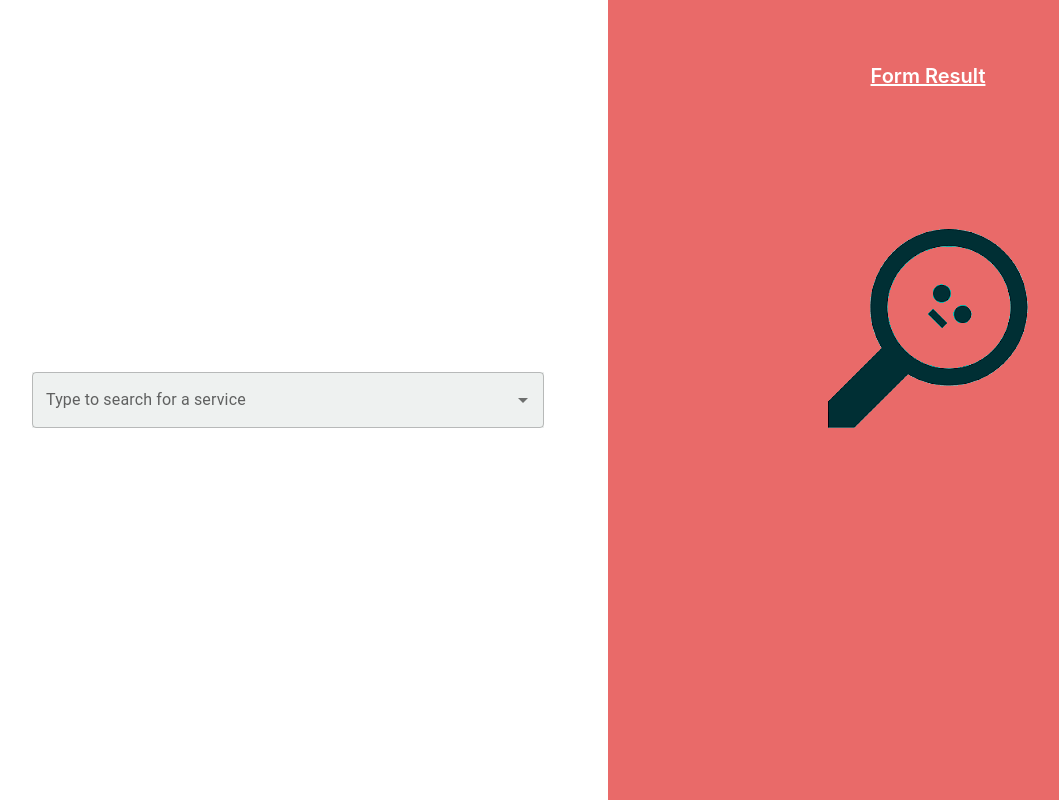
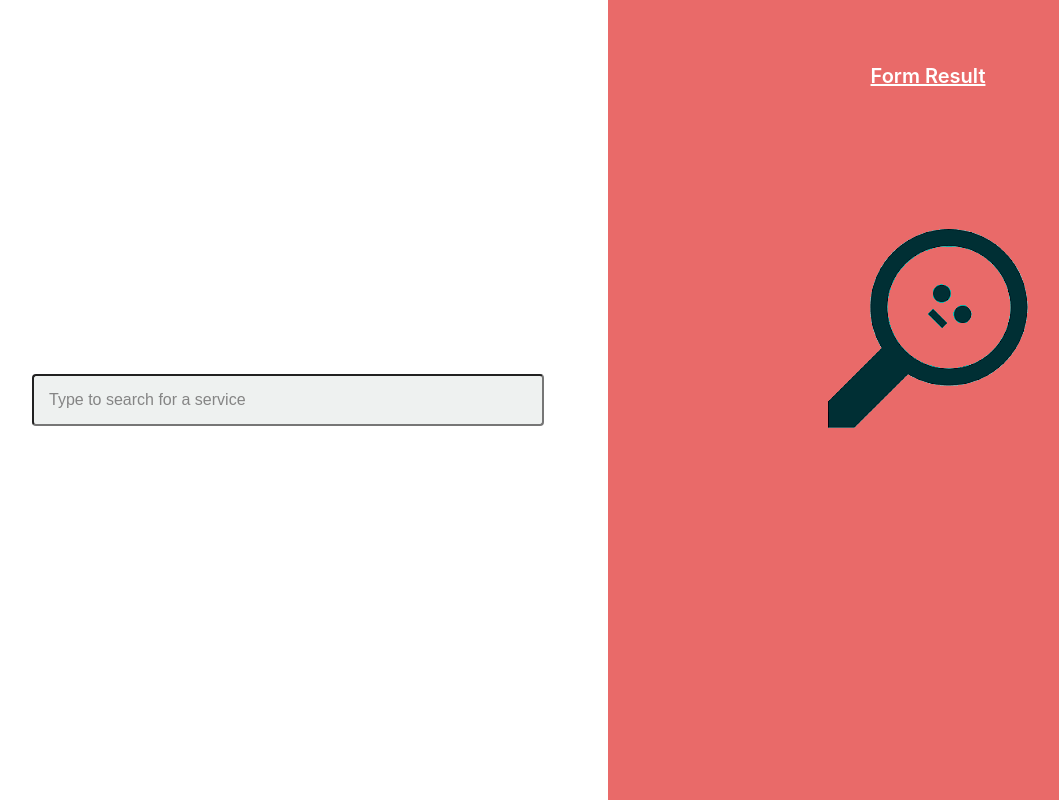
Before and after one commit to muzammilhussainshah/SkuSearchInput, a React (Create React App) app: page / in a window 1280 px wide. Shown: the whole page, without its empty margins (32-1091 px from the left). Built offline with nearby package versions, Linux system fonts and the light colour scheme.

Commit message:
auto complete UI

```diff
--- /dev/null
+++ b/src/components/AutoComplete/index.js
@@ -0,0 +1,49 @@
+import React, { useState } from "react";
+import "./style.css";
+
+function AutoCompleteComponent({
+  data = ["asd", "sad", "sadasd", "sads"],
+  searchText = true,
+  loading = false,
+  onChangeText,
+  noResults = false,
+  onFocus,
+  onBlur,
+  onSelect,
+}) {
+  return (
+    <div className="search-input">
+      <input
+        className={"input-autocomplete"}
+        onFocus={onFocus}
+        onBlur={onBlur}
+        onChange={(event) => onChangeText(event.target.value)}
+        placeholder={"Type to search for a service"}
+      />
+      {searchText && !data.length && (
+        <div className={"overflow-container"}>
+          {loading && <div className={"no-result"}>{"Loading..."}</div>}
+          {noResults && !loading && (
+            <div className={"no-result"}>{"There are no results"}</div>
+          )}
+        </div>
+      )}
+
+      {searchText && data.length > 0 && (
+        <div
+          style={{
+            bottom: data.length > 6 ? -202 : -44 * data.length,
+            overflowY: data.length > 6 ? "scroll" : "auto",
+          }}
+          className={"overflow-container-full-height"}
+        >
+          {data.map((i) => {
+            return <div onClick={() => onSelect(i.sku_id)}>{i.sku_name}</div>;
+          })}
+        </div>
+      )}
+    </div>
+  );
+}
+
+export default AutoCompleteComponent;
--- /dev/null
+++ b/src/components/AutoComplete/style.css
@@ -0,0 +1,52 @@
+.search-input {
+  display: flex;
+  position: relative;
+}
+
+.input-autocomplete {
+  display: flex;
+  flex-grow: 1;
+  padding: 15px;
+  color: rgba(0, 0, 0, 0.87);
+  border-radius: 4px;
+  background-color: #eef1f0;
+  font-size: 16px;
+}
+
+.input-autocomplete::placeholder {
+  font-size: 16px;
+  color: rgb(133, 133, 133);
+}
+
+.overflow-container {
+  display: flex;
+  width: 100%;
+  background-color: #ffffff;
+  border-radius: 4px;
+  box-shadow: 0px 0.5px 4px 0.5px grey;
+  /* padding: 15px; */
+  /* border: 1px solid; */
+  position: absolute;
+  bottom: -51px;
+}
+
+.no-result {
+  padding: 15px;
+  color: gray;
+}
+
+.overflow-container-full-height {
+  display: flex;
+  flex-direction: column;
+  width: 100%;
+  background-color: #ffffff;
+  border-radius: 4px;
+  box-shadow: 0px 0.5px 4px 0.5px grey;
+  position: absolute;
+  max-height: 200px;
+}
+
+.overflow-container-full-height > div {
+  padding: 13px;
+  color: gray;
+}
--- a/src/components/SkuSearchInput.js
+++ b/src/components/SkuSearchInput.js
@@ -1,207 +1,247 @@
-import React, { useState } from 'react';
-import TextField from '@mui/material/TextField';
-import Autocomplete from '@mui/material/Autocomplete';
+import React, { useState, useEffect } from "react";
+import TextField from "@mui/material/TextField";
+import Autocomplete from "@mui/material/Autocomplete";
+import AutoCompleteComponent from "./AutoComplete";
 
-export default function SkuSearchInput({ searchUrl, checkSearchKey, width, placeHolder, backgroundColor, onSelect }) {
+export default function SkuSearchInput({
+  searchUrl,
+  checkSearchKey,
+  width,
+  placeHolder,
+  backgroundColor,
+  onSelect,
+}) {
   const [autoFilledData, setautoFilledData] = useState([]);
   const [isLoading, setisLoading] = useState(false);
-
-
+  const [searchText, setSearchText] = useState("");
+  const [noResults, setNoResults] = useState(false);
 
   const searchData = async (keyWord) => {
-    setisLoading(true)
+    setisLoading(true);
     let url;
-    url = `${searchUrl}${checkSearchKey}=${keyWord}`
-    console.log(url, "urlQueryParamurlQueryParam")
+    url = `${searchUrl}${checkSearchKey}=${keyWord}`;
+    console.log(url, "urlQueryParamurlQueryParam");
     try {
       var requestOptions = {
-        method: 'GET',
-        redirect: 'follow'
+        method: "GET",
+        redirect: "follow",
       };
       fetch(url, requestOptions)
-        .then(response => response.json())
-        .then(result => {
-          setautoFilledData(result.sku)
-          setisLoading(false)
+        .then((response) => response.json())
+        .then((result) => {
+          console.log(
+            "🚀 ~ file: SkuSearchInput.js ~ line 32 ~ .then ~ result",
+            result
+          );
+          setautoFilledData(result.sku);
+          setisLoading(false);
+          setNoResults(false);
         })
-        .catch(error => console.log('error', error));
+        .catch((error) => console.log("error", error));
+    } catch (err) {
+      setisLoading(false);
+      console.log(
+        err.response,
+        "error from searchData",
+        JSON.parse(JSON.stringify(err.message))
+      );
     }
-    catch (err) {
-      setisLoading(false)
-      console.log(err.response, "error from searchData", JSON.parse(JSON.stringify(err.message)));
-    }
-  }
+  };
 
-
-
-  let timer = setTimeout(() => { }, 1);
+  let timer = setTimeout(() => {}, 1);
   const onChange = (keyWord) => {
     // keyword= 'wood'
     if (keyWord) {
-      console.log(keyWord, 'keyWordkeyWordkeyWord')
+      console.log(keyWord, "keyWordkeyWordkeyWord");
+      setSearchText(keyWord);
       clearTimeout(timer);
       timer = setTimeout(() => {
         searchData(keyWord);
-      }, 500)
+      }, 500);
+    } else {
+      setTimeout(() => {
+        setautoFilledData([]);
+      }, 1000);
     }
-    else {
-      setTimeout(() => {
-        setautoFilledData([])
-      }, 1000)
-    }
-  }
-
-
+  };
 
   return (
     <div style={{ width }}>
+      <AutoCompleteComponent
+        loading={isLoading}
+        data={autoFilledData}
+        onFocus={() => {
+          setSearchText(true);
+          setNoResults(true);
+        }}
+        onBlur={() => {
+          setTimeout(() => {
+            setSearchText(false);
+            setNoResults(false);
+          }, 500);
+        }}
+        onChangeText={onChange}
+        noResults={noResults}
+        searchText={searchText}
+        onSelect={(as) => console.log(as)}
+      />
+      {/* <br />
+      <br />
+      <br />
+      <br />
+      <br />
+      <br />
+      <br />
       <Autocomplete
         onChange={(event, value) => onSelect(value)}
         onClose={() => setautoFilledData([])}
         loading={isLoading}
         getOptionLabel={(option) => option[checkSearchKey]}
         disablePortal
-        noOptionsText='There are no results'
+        noOptionsText="There are no results"
         id="combo-box-demo"
         options={autoFilledData}
         sx={{ backgroundColor }}
-        renderInput={(params) =>
-          <TextField onChange={(event) => {
-            onChange(event.target.value)
-          }}
-            color={'warning'}
+        renderInput={(params) => (
+          <TextField
+            onChange={(event) => {
+              onChange(event.target.value);
+            }}
+            color={"warning"}
             {...params}
-            label={placeHolder} />}
-      />
+            label={placeHolder}
+          />
+        )}
+      /> */}
     </div>
-
   );
 }
 
 // Top 100 films as rated by IMDb users. http://www.imdb.com/chart/top
 const top100Films = [
-  { label: 'The Shawshank Redemption', year: 1994 },
-  { label: 'The Godfather', year: 1972 },
-  { label: 'The Godfather: Part II', year: 1974 },
-  { label: 'The Dark Knight', year: 2008 },
-  { label: '12 Angry Men', year: 1957 },
+  { label: "The Shawshank Redemption", year: 1994 },
+  { label: "The Godfather", year: 1972 },
+  { label: "The Godfather: Part II", year: 1974 },
+  { label: "The Dark Knight", year: 2008 },
+  { label: "12 Angry Men", year: 1957 },
   { label: "Schindler's List", year: 1993 },
-  { label: 'Pulp Fiction', year: 1994 },
+  { label: "Pulp Fiction", year: 1994 },
   {
-    label: 'The Lord of the Rings: The Return of the King',
+    label: "The Lord of the Rings: The Return of the King",
     year: 2003,
   },
-  { label: 'The Good, the Bad and the Ugly', year: 1966 },
-  { label: 'Fight Club', year: 1999 },
+  { label: "The Good, the Bad and the Ugly", year: 1966 },
+  { label: "Fight Club", year: 1999 },
   {
-    label: 'The Lord of the Rings: The Fellowship of the Ring',
+    label: "The Lord of the Rings: The Fellowship of the Ring",
     year: 2001,
   },
   {
-    label: 'Star Wars: Episode V - The Empire Strikes Back',
+    label: "Star Wars: Episode V - The Empire Strikes Back",
     year: 1980,
   },
-  { label: 'Forrest Gump', year: 1994 },
-  { label: 'Inception', year: 2010 },
+  { label: "Forrest Gump", year: 1994 },
+  { label: "Inception", year: 2010 },
   {
-    label: 'The Lord of the Rings: The Two Towers',
+    label: "The Lord of the Rings: The Two Towers",
     year: 2002,
   },
   { label: "One Flew Over the Cuckoo's Nest", year: 1975 },
-  { label: 'Goodfellas', year: 1990 },
-  { label: 'The Matrix', year: 1999 },
-  { label: 'Seven Samurai', year: 1954 },
+  { label: "Goodfellas", year: 1990 },
+  { label: "The Matrix", year: 1999 },
+  { label: "Seven Samurai", year: 1954 },
   {
-    label: 'Star Wars: Episode IV - A New Hope',
+    label: "Star Wars: Episode IV - A New Hope",
     year: 1977,
   },
-  { label: 'City of God', year: 2002 },
-  { label: 'Se7en', year: 1995 },
-  { label: 'The Silence of the Lambs', year: 1991 },
+  { label: "City of God", year: 2002 },
+  { label: "Se7en", year: 1995 },
+  { label: "The Silence of the Lambs", year: 1991 },
   { label: "It's a Wonderful Life", year: 1946 },
-  { label: 'Life Is Beautiful', year: 1997 },
-  { label: 'The Usual Suspects', year: 1995 },
-  { label: 'Léon: The Professional', year: 1994 },
-  { label: 'Spirited Away', year: 2001 },
-  { label: 'Saving Private Ryan', year: 1998 },
-  { label: 'Once Upon a Time in the West', year: 1968 },
-  { label: 'American History X', year: 1998 },
-  { label: 'Interstellar', year: 2014 },
-  { label: 'Casablanca', year: 1942 },
-  { label: 'City Lights', year: 1931 },
-  { label: 'Psycho', year: 1960 },
-  { label: 'The Green Mile', year: 1999 },
-  { label: 'The Intouchables', year: 2011 },
-  { label: 'Modern Times', year: 1936 },
-  { label: 'Raiders of the Lost Ark', year: 1981 },
-  { label: 'Rear Window', year: 1954 },
-  { label: 'The Pianist', year: 2002 },
-  { label: 'The Departed', year: 2006 },
-  { label: 'Terminator 2: Judgment Day', year: 1991 },
-  { label: 'Back to the Future', year: 1985 },
-  { label: 'Whiplash', year: 2014 },
-  { label: 'Gladiator', year: 2000 },
-  { label: 'Memento', year: 2000 },
-  { label: 'The Prestige', year: 2006 },
-  { label: 'The Lion King', year: 1994 },
-  { label: 'Apocalypse Now', year: 1979 },
-  { label: 'Alien', year: 1979 },
-  { label: 'Sunset Boulevard', year: 1950 },
+  { label: "Life Is Beautiful", year: 1997 },
+  { label: "The Usual Suspects", year: 1995 },
+  { label: "Léon: The Professional", year: 1994 },
+  { label: "Spirited Away", year: 2001 },
+  { label: "Saving Private Ryan", year: 1998 },
+  { label: "Once Upon a Time in the West", year: 1968 },
+  { label: "American History X", year: 1998 },
+  { label: "Interstellar", year: 2014 },
+  { label: "Casablanca", year: 1942 },
+  { label: "City Lights", year: 1931 },
+  { label: "Psycho", year: 1960 },
+  { label: "The Green Mile", year: 1999 },
+  { label: "The Intouchables", year: 2011 },
+  { label: "Modern Times", year: 1936 },
+  { label: "Raiders of the Lost Ark", year: 1981 },
+  { label: "Rear Window", year: 1954 },
+  { label: "The Pianist", year: 2002 },
+  { label: "The Departed", year: 2006 },
+  { label: "Terminator 2: Judgment Day", year: 1991 },
+  { label: "Back to the Future", year: 1985 },
+  { label: "Whiplash", year: 2014 },
+  { label: "Gladiator", year: 2000 },
+  { label: "Memento", year: 2000 },
+  { label: "The Prestige", year: 2006 },
+  { label: "The Lion King", year: 1994 },
+  { label: "Apocalypse Now", year: 1979 },
+  { label: "Alien", year: 1979 },
+  { label: "Sunset Boulevard", year: 1950 },
   {
-    label: 'Dr. Strangelove or: How I Learned to Stop Worrying and Love the Bomb',
+    label:
+      "Dr. Strangelove or: How I Learned to Stop Worrying and Love the Bomb",
     year: 1964,
   },
-  { label: 'The Great Dictator', year: 1940 },
-  { label: 'Cinema Paradiso', year: 1988 },
-  { label: 'The Lives of Others', year: 2006 },
-  { label: 'Grave of the Fireflies', year: 1988 },
-  { label: 'Paths of Glory', year: 1957 },
-  { label: 'Django Unchained', year: 2012 },
-  { label: 'The Shining', year: 1980 },
-  { label: 'WALL·E', year: 2008 },
-  { label: 'American Beauty', year: 1999 },
-  { label: 'The Dark Knight Rises', year: 2012 },
-  { label: 'Princess Mononoke', year: 1997 },
-  { label: 'Aliens', year: 1986 },
-  { label: 'Oldboy', year: 2003 },
-  { label: 'Once Upon a Time in America', year: 1984 },
-  { label: 'Witness for the Prosecution', year: 1957 },
-  { label: 'Das Boot', year: 1981 },
-  { label: 'Citizen Kane', year: 1941 },
-  { label: 'North by Northwest', year: 1959 },
-  { label: 'Vertigo', year: 1958 },
+  { label: "The Great Dictator", year: 1940 },
+  { label: "Cinema Paradiso", year: 1988 },
+  { label: "The Lives of Others", year: 2006 },
+  { label: "Grave of the Fireflies", year: 1988 },
+  { label: "Paths of Glory", year: 1957 },
+  { label: "Django Unchained", year: 2012 },
+  { label: "The Shining", year: 1980 },
+  { label: "WALL·E", year: 2008 },
+  { label: "American Beauty", year: 1999 },
+  { label: "The Dark Knight Rises", year: 2012 },
+  { label: "Princess Mononoke", year: 1997 },
+  { label: "Aliens", year: 1986 },
+  { label: "Oldboy", year: 2003 },
+  { label: "Once Upon a Time in America", year: 1984 },
+  { label: "Witness for the Prosecution", year: 1957 },
+  { label: "Das Boot", year: 1981 },
+  { label: "Citizen Kane", year: 1941 },
+  { label: "North by Northwest", year: 1959 },
+  { label: "Vertigo", year: 1958 },
   {
-    label: 'Star Wars: Episode VI - Return of the Jedi',
+    label: "Star Wars: Episode VI - Return of the Jedi",
     year: 1983,
   },
-  { label: 'Reservoir Dogs', year: 1992 },
-  { label: 'Braveheart', year: 1995 },
-  { label: 'M', year: 1931 },
-  { label: 'Requiem for a Dream', year: 2000 },
-  { label: 'Amélie', year: 2001 },
-  { label: 'A Clockwork Orange', year: 1971 },
-  { label: 'Like Stars on Earth', year: 2007 },
-  { label: 'Taxi Driver', year: 1976 },
-  { label: 'Lawrence of Arabia', year: 1962 },
-  { label: 'Double Indemnity', year: 1944 },
+  { label: "Reservoir Dogs", year: 1992 },
+  { label: "Braveheart", year: 1995 },
+  { label: "M", year: 1931 },
+  { label: "Requiem for a Dream", year: 2000 },
+  { label: "Amélie", year: 2001 },
+  { label: "A Clockwork Orange", year: 1971 },
+  { label: "Like Stars on Earth", year: 2007 },
+  { label: "Taxi Driver", year: 1976 },
+  { label: "Lawrence of Arabia", year: 1962 },
+  { label: "Double Indemnity", year: 1944 },
   {
-    label: 'Eternal Sunshine of the Spotless Mind',
+    label: "Eternal Sunshine of the Spotless Mind",
     year: 2004,
   },
-  { label: 'Amadeus', year: 1984 },
-  { label: 'To Kill a Mockingbird', year: 1962 },
-  { label: 'Toy Story 3', year: 2010 },
-  { label: 'Logan', year: 2017 },
-  { label: 'Full Metal Jacket', year: 1987 },
-  { label: 'Dangal', year: 2016 },
-  { label: 'The Sting', year: 1973 },
-  { label: '2001: A Space Odyssey', year: 1968 },
+  { label: "Amadeus", year: 1984 },
+  { label: "To Kill a Mockingbird", year: 1962 },
+  { label: "Toy Story 3", year: 2010 },
+  { label: "Logan", year: 2017 },
+  { label: "Full Metal Jacket", year: 1987 },
+  { label: "Dangal", year: 2016 },
+  { label: "The Sting", year: 1973 },
+  { label: "2001: A Space Odyssey", year: 1968 },
   { label: "Singin' in the Rain", year: 1952 },
-  { label: 'Toy Story', year: 1995 },
-  { label: 'Bicycle Thieves', year: 1948 },
-  { label: 'The Kid', year: 1921 },
-  { label: 'Inglourious Basterds', year: 2009 },
-  { label: 'Snatch', year: 2000 },
-  { label: '3 Idiots', year: 2009 },
-  { label: 'Monty Python and the Holy Grail', year: 1975 },
+  { label: "Toy Story", year: 1995 },
+  { label: "Bicycle Thieves", year: 1948 },
+  { label: "The Kid", year: 1921 },
+  { label: "Inglourious Basterds", year: 2009 },
+  { label: "Snatch", year: 2000 },
+  { label: "3 Idiots", year: 2009 },
+  { label: "Monty Python and the Holy Grail", year: 1975 },
 ];
```
